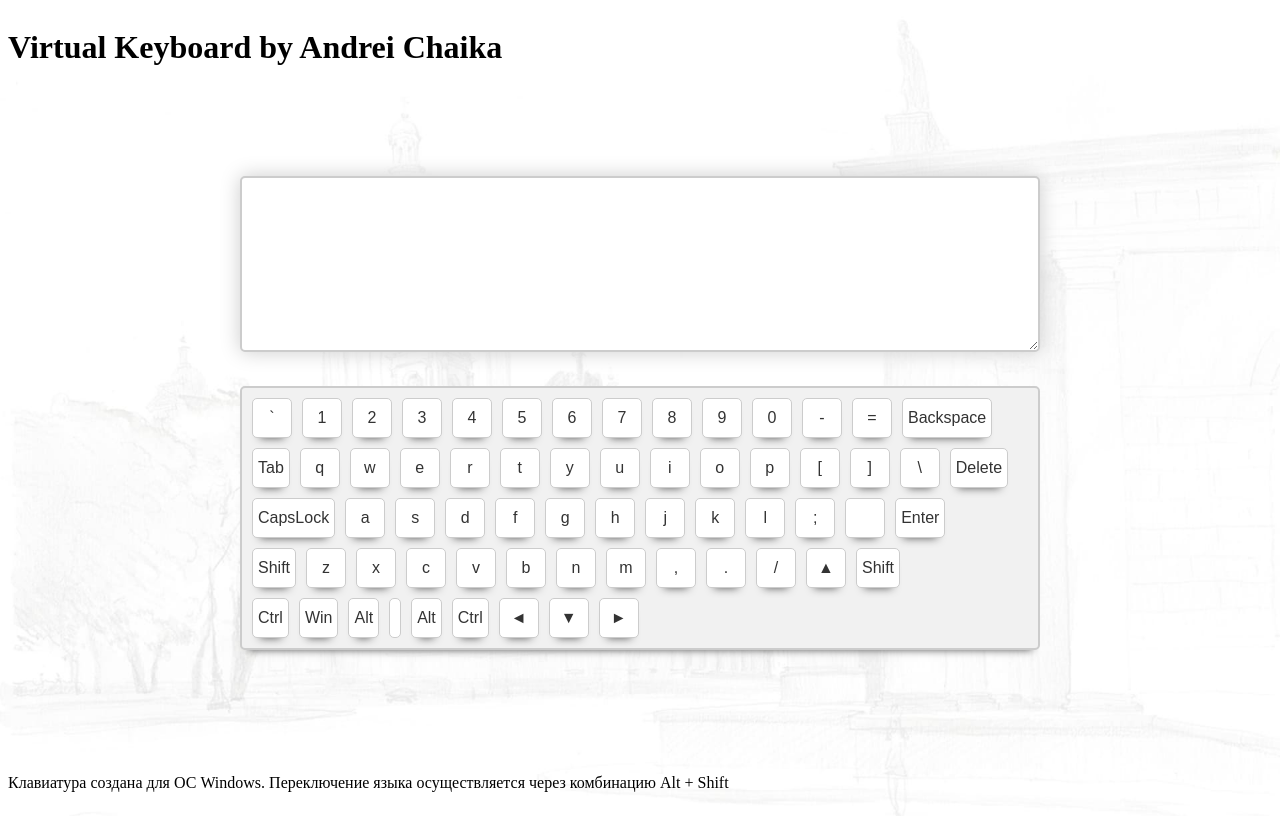
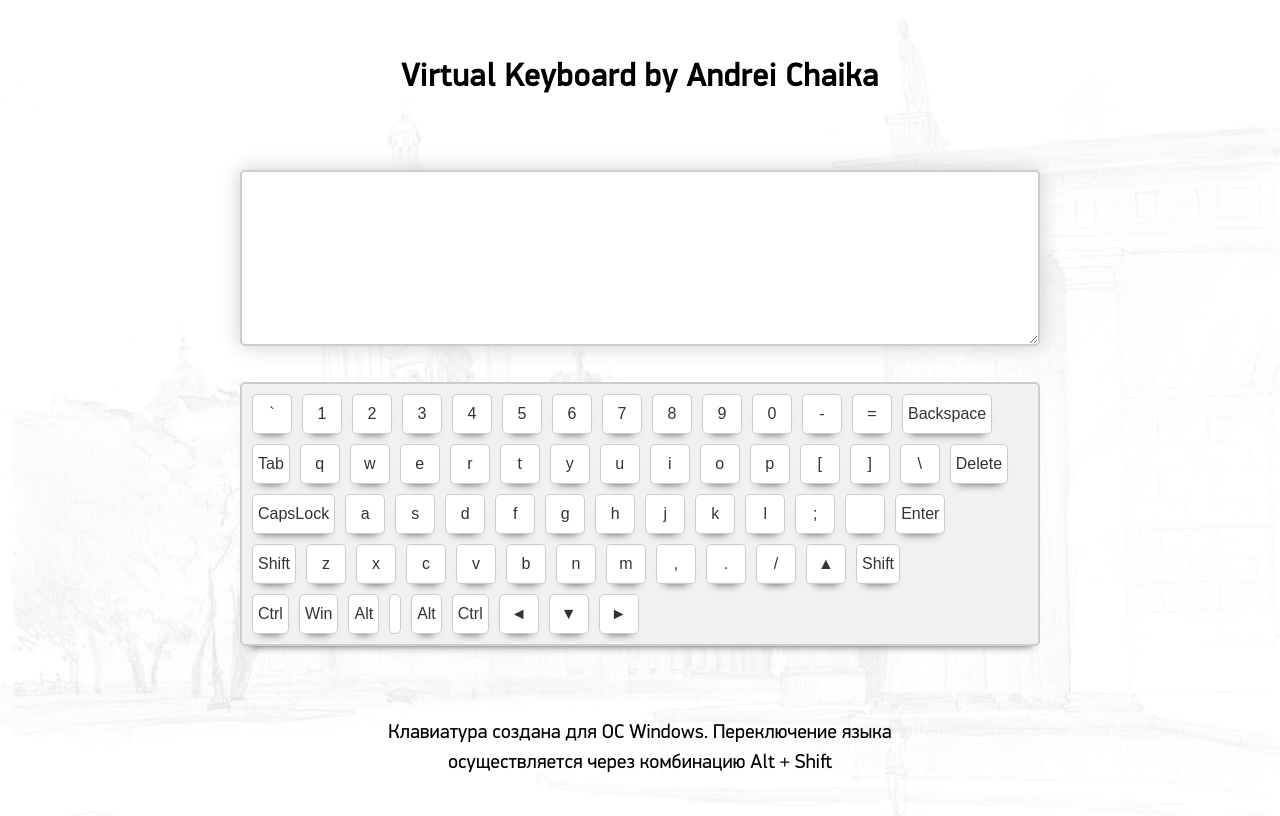
Before and after one commit to AndreiChaika/keyboard, a website with bundled scripts: page index.html in a window 1280 px wide. Built offline with nearby package versions, Linux system fonts and the light colour scheme; files whose address does not match are found by name.

Commit message:
fix: h1 and p

```diff
--- a/style.css
+++ b/style.css
@@ -1,4 +1,4 @@
-@font-face{font-family:PFDinDisplayPro;src:url(PFDinDisplayPro-Regular.eot);src:local('☺'),url(PFDinDisplayPro-Regular.woff) format('woff'),url(PFDinDisplayPro-Regular.ttf) format('truetype'),url(PFDinDisplayPro-Regular.svg) format('svg');}
+@font-face{font-family:PFDinDisplayPro;src:url(./fonts/PFDinDisplayPro-Regular.eot);src:local('☺'),url(./fonts/PFDinDisplayPro-Regular.woff) format('woff'),url(./fonts/PFDinDisplayPro-Regular.ttf) format('truetype'),url(./fonts/PFDinDisplayPro-Regular.svg) format('svg');}
 body {
     font-family: PFDinDisplayPro;
     box-sizing: border-box;
@@ -31,6 +31,22 @@ textarea {
     font-size: 20px;
     box-sizing: border-box;
 }
+h1 {
+    font-size: 32px;
+    letter-spacing: 1px;
+    text-align: center;
+    position: relative;
+    top: 30px;
+}
+footer p {
+    font-size: 20px;
+    width: 50%;
+    text-align: center;
+    margin: 0 auto;
+    line-height: 30px;
+    position: relative;
+    bottom: 30px;
+}
 button {
     height: 40px;
     background: #fff;
```
